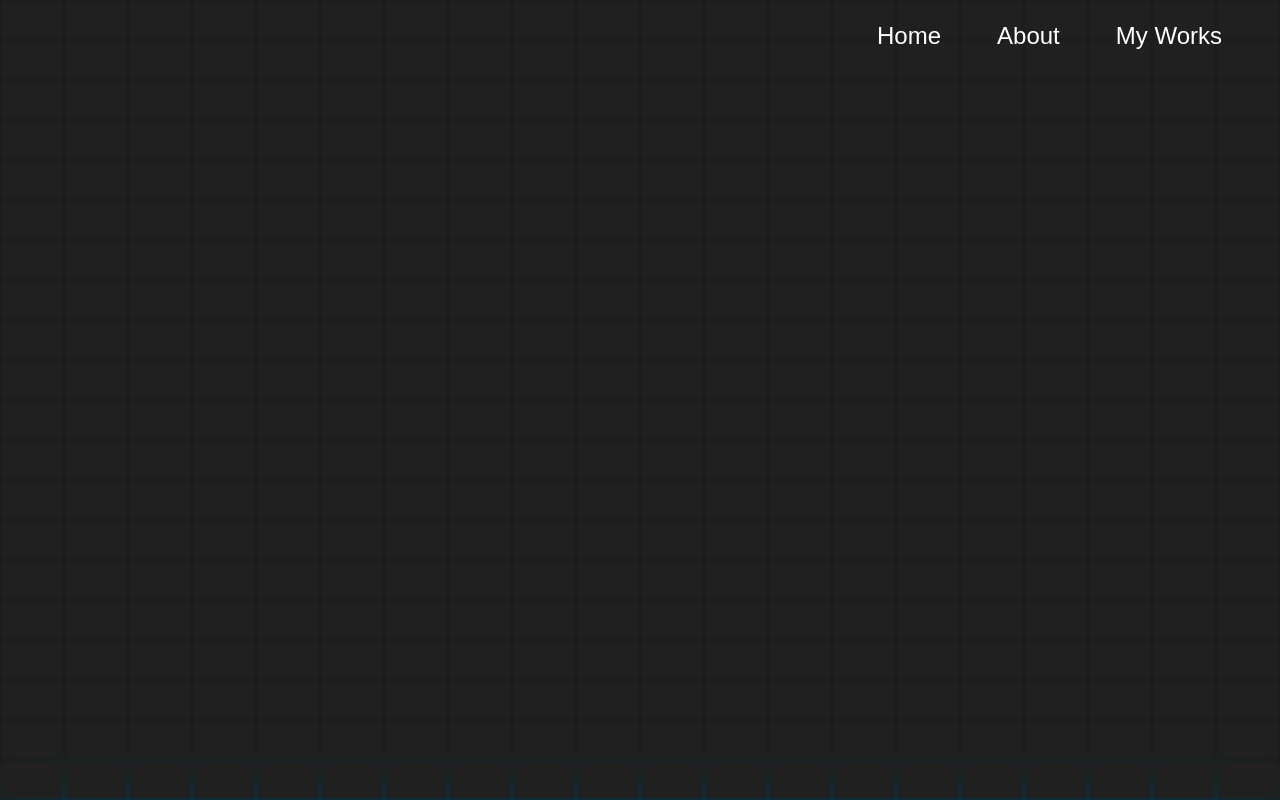
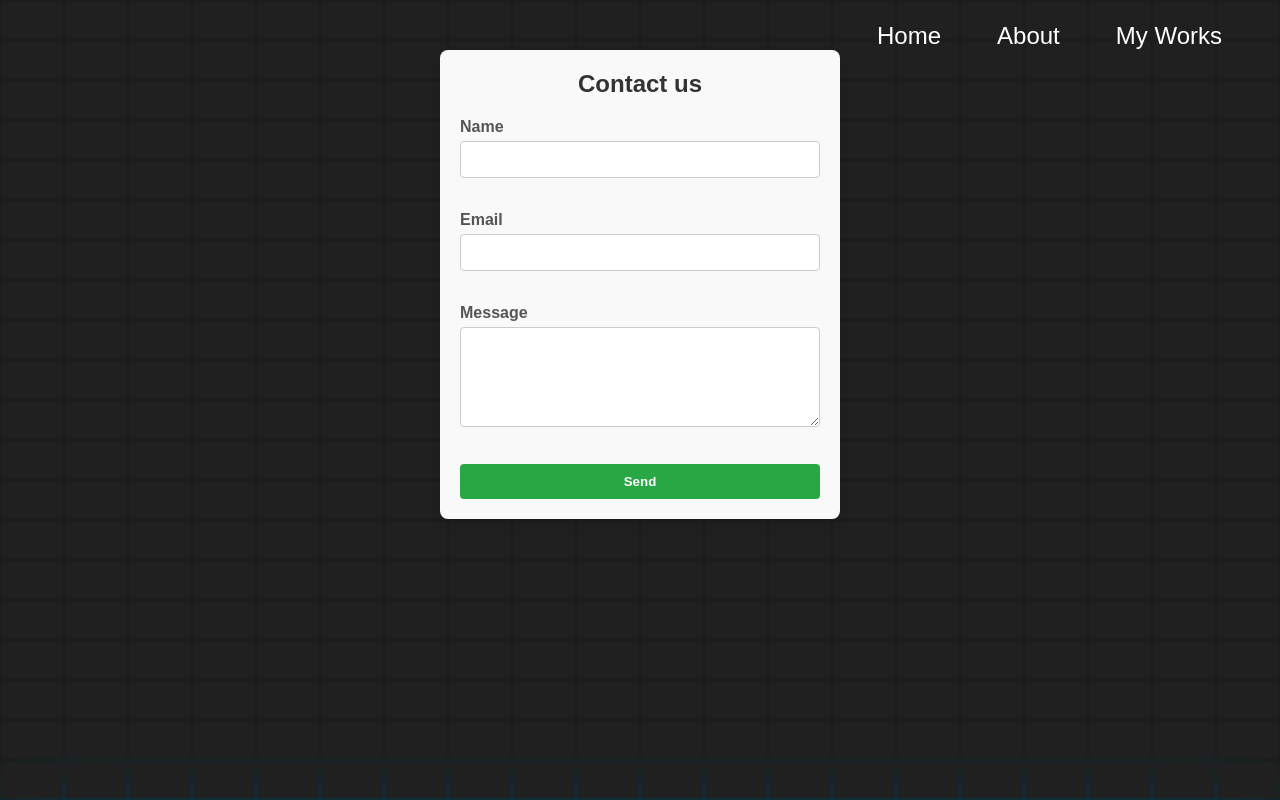
Before and after one commit to Madushan-NRASHA/mern-apk, a React (Create React App) app in the folder frontend/: page /contact-us in a window 1280 px wide. Built offline with nearby package versions, Linux system fonts and the light colour scheme.

Commit message:
end of the project

```diff
--- a/frontend/package.json
+++ b/frontend/package.json
@@ -3,6 +3,7 @@
   "version": "0.1.0",
   "private": true,
   "dependencies": {
+    "@emailjs/browser": "^4.4.1",
     "@testing-library/jest-dom": "^5.17.0",
     "@testing-library/react": "^13.4.0",
     "@testing-library/user-event": "^13.5.0",
--- a/frontend/src/App.css
+++ b/frontend/src/App.css
@@ -869,3 +869,60 @@ body {
   position: relative;
   top: 70px;
 }
+.contact-form-container {
+  position: absolute;
+  top: 50px;
+  left: 50%;
+  transform: translateX(-50%);
+  width: 100%;
+  max-width: 400px;
+  padding: 20px;
+  box-shadow: 0 4px 8px rgba(0, 0, 0, 0.1);
+  border-radius: 8px;
+  background-color: #f9f9f9;
+}
+
+.contact-form-container h1 {
+  text-align: center;
+  font-size: 24px;
+  margin-bottom: 20px;
+  color: #333;
+}
+
+.contact-form-container label {
+  display: block;
+  margin-bottom: 5px;
+  font-weight: bold;
+  color: #555;
+}
+
+.contact-form-container input[type="text"],
+.contact-form-container input[type="email"],
+.contact-form-container textarea {
+  width: 100%;
+  padding: 10px;
+  margin-bottom: 15px;
+  border-radius: 4px;
+  border: 1px solid #ccc;
+}
+
+.contact-form-container textarea {
+  resize: vertical;
+  min-height: 100px;
+}
+
+.contact-form-container input[type="submit"] {
+  width: 100%;
+  padding: 10px;
+  border-radius: 4px;
+  border: none;
+  background-color: #28a745;
+  color: #fff;
+  font-weight: bold;
+  cursor: pointer;
+  transition: background-color 0.3s ease;
+}
+
+.contact-form-container input[type="submit"]:hover {
+  background-color: #218838;
+}
--- a/frontend/src/App.js
+++ b/frontend/src/App.js
@@ -7,6 +7,7 @@ import About from './pages/about_us';
 import AdminAcc from './Admin_Acc/adminSettings_Acc';
 import AddNew_data from './Add_data/addNew_data';
 import ShowData from './ShowAdmin_data/showAdminData'
+import Contact_us from './Contactus/contactus'
 const TextBox = () => (
   <div className="textBox">
     {/* Content for the text box */}
@@ -49,6 +50,7 @@ function App() {
           <Route path="/userAcc" element={<AdminAcc/>} />
           <Route path='/Add_project'  element={<AddNew_data/>} />
           <Route path='/Show_projects'  element={<ShowData/>} />
+          <Route path='/contact-us' element={<Contact_us/>}/>
         </Routes>
       </div>
     </BrowserRouter>
--- /dev/null
+++ b/frontend/src/Contactus/contactsUs.css
@@ -0,0 +1 @@
+/* ContactUsPage.css */
--- /dev/null
+++ b/frontend/src/Contactus/contactus.jsx
@@ -0,0 +1,39 @@
+import React, { useRef } from 'react';
+import emailjs from '@emailjs/browser';
+import '../App.css';
+
+function ContactUsPage() {
+  const form = useRef();
+
+  const sendEmail = (e) => {
+    e.preventDefault();
+
+    emailjs
+      .sendForm('service_bj88ppu', 'template_6fv5zbr', form.current, '3qr7wUMwZLHXU7DgN')
+      .then(
+        (result) => {
+          console.log('SUCCESS!', result.text);
+        },
+        (error) => {
+          console.log('FAILED...', error.text);
+        }
+      );
+  };
+
+  return (
+    <div className="contact-form-container">
+      <h1>Contact us</h1>
+      <form ref={form} onSubmit={sendEmail}>
+        <label>Name</label>
+        <input type="text" name="user_name" /><br /><br />
+        <label>Email</label>
+        <input type="email" name="user_email" /><br /><br />
+        <label>Message</label>
+        <textarea name="message" /><br /><br />
+        <input type="submit" value="Send" />
+      </form>
+    </div>
+  );
+}
+
+export default ContactUsPage;
--- a/frontend/src/sidebars/button.jsx
+++ b/frontend/src/sidebars/button.jsx
@@ -1,10 +1,11 @@
 import React from 'react';
+import { Link } from 'react-router-dom';
 import '../App.css'; // Make sure to import your CSS file
 
 const AnimatedLink = ({ children }) => {
   return (
     <>
-
+    <Link to="">
     <div className="animated-link">
 
       <span></span>
@@ -13,6 +14,8 @@ const AnimatedLink = ({ children }) => {
       <span></span>
      Download Cv
     </div>
+    </Link>
+    <Link to="/contact-us">
     <div className="animated-link2">
 
       <span></span>
@@ -21,6 +24,7 @@ const AnimatedLink = ({ children }) => {
       <span></span>
    Hire Me
     </div>
+    </Link>
     </>
   );
 };
```
Also changed, not shown: 1 other file (tests, documents, lock files or other folders).
